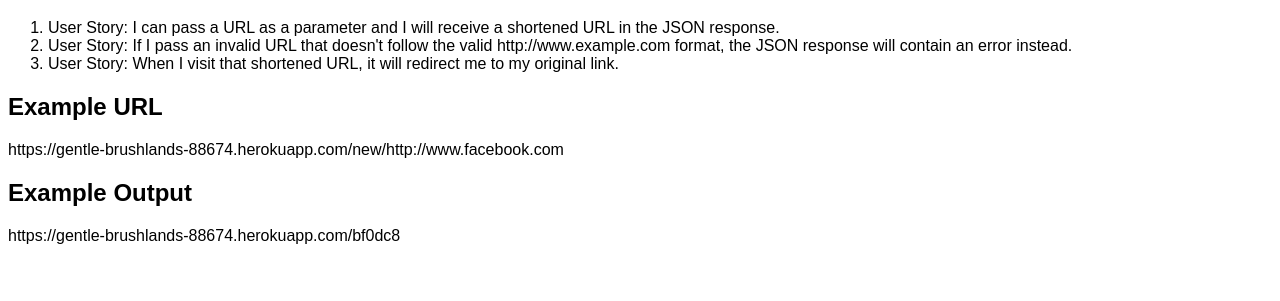
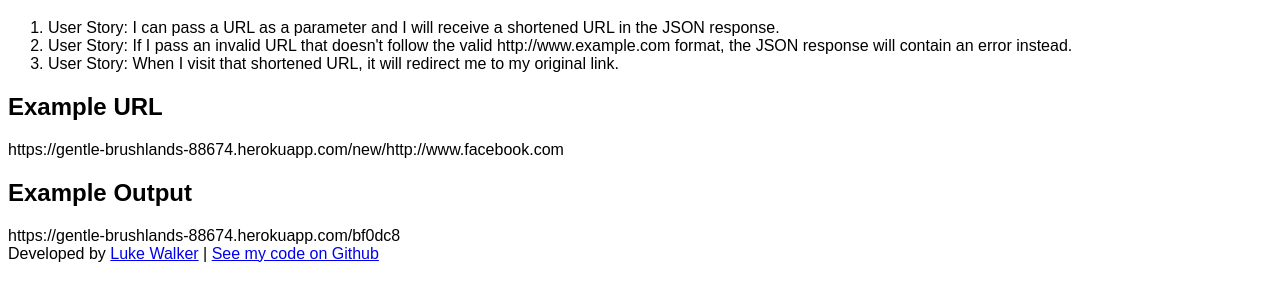
Before and after one commit to ubershibs/url-shortener, a website: page public/index.html in a window 1280 px wide. Shown: the part 61-362 px from the top of the page. Drawn offline with Linux system fonts and the light colour scheme.

Commit message:
Add Github link

```diff
--- a/public/index.html
+++ b/public/index.html
@@ -18,5 +18,7 @@
 
   <h2>Example Output</h2>
   https://gentle-brushlands-88674.herokuapp.com/bf0dc8
+
+<div class="credit">Developed by <a href="http://lukewalker.org">Luke Walker</a> | <a href="https://github.com/ubershibs/url-shortener">See my code on Github</a></div>
 </body>
 </html>
```
